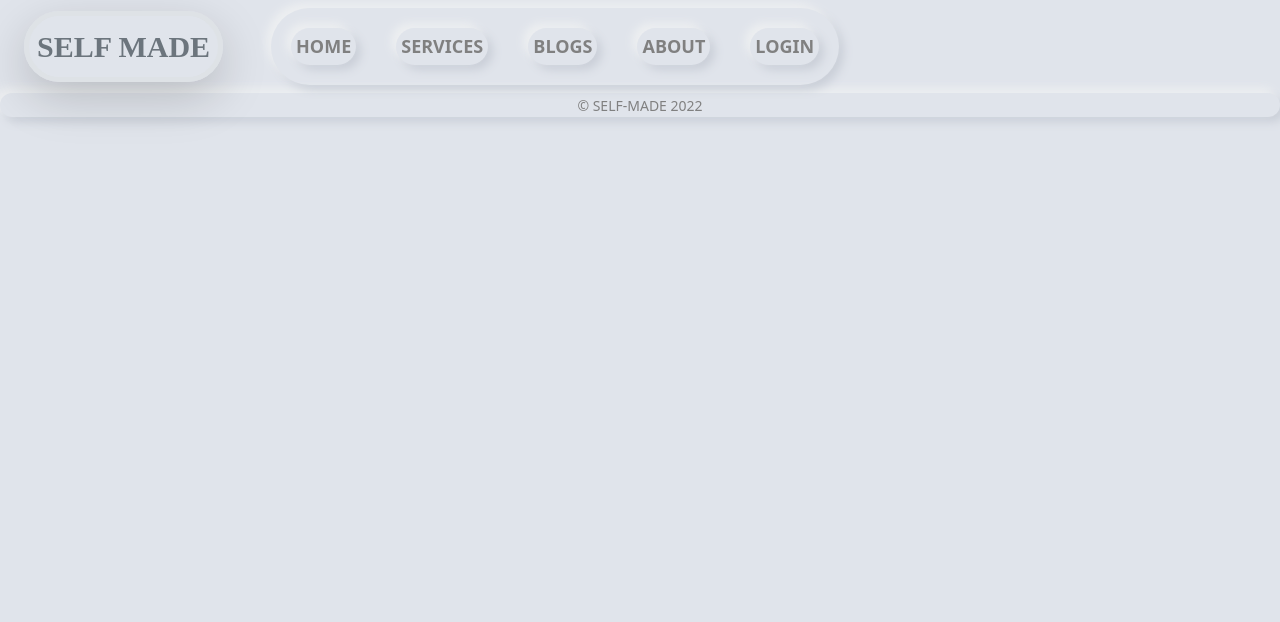
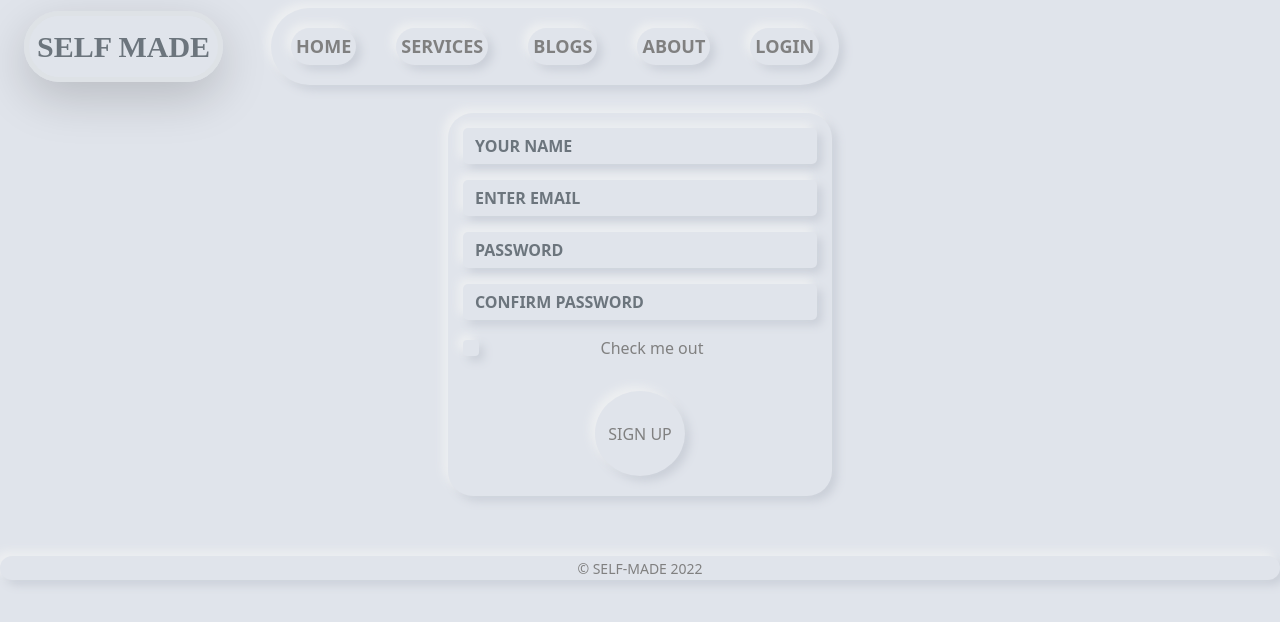
Before and after one commit to EHSANJiSHAD/self-made-catering, a React (Create React App) app: page /signup in a window 1280 px wide. Shown: the top 622 px of the page. Built offline with nearby package versions, Linux system fonts and the light colour scheme; a web font is replaced by a local one.

Commit message:
login and sign up page added

```diff
--- a/package.json
+++ b/package.json
@@ -10,6 +10,7 @@
     "react": "^18.0.0",
     "react-bootstrap": "^2.2.3",
     "react-dom": "^18.0.0",
+    "react-firebase-hooks": "^5.0.3",
     "react-router-dom": "^6.3.0",
     "react-scripts": "5.0.1",
     "web-vitals": "^2.1.4"
--- a/src/App.js
+++ b/src/App.js
@@ -4,7 +4,8 @@ import Header from './components/Shared/Header/Header';
 import Footer from './components/Shared/Footer/Footer';
 import Home from './components/Home/Home/Home';
 import Blogs from './components/Blogs/Blogs';
-import Banner from './components/Home/Banner/Banner';
+import Login from './components/Login/Login/Login';
+import Signup from './components/Login/Signup/Signup';
 
 
 
@@ -18,6 +19,8 @@ function App() {
         <Route path="/" element={<Home></Home>}></Route>
         <Route path="/home" element={<Home></Home>}></Route>
         <Route path="/blogs" element={<Blogs></Blogs>}></Route>
+        <Route path="/login" element={<Login></Login>}></Route>
+        <Route path='/signup' element={<Signup></Signup>}></Route>
 
       </Routes>
 
--- /dev/null
+++ b/src/components/Login/Login/Login.css
@@ -0,0 +1,53 @@
+.login-div{
+    margin-top: 20px;
+   width: 30%;
+   box-shadow: -5px -5px 8px #edeff1, 5px 5px 10px #cacfd8;
+   border-radius: 25px;
+   padding: 15px;
+   color: gray;
+   transition: .5s;
+
+}
+
+.form-div input{
+    background-color: transparent;
+    box-shadow: -5px -5px 8px #edeff1, 5px 5px 10px #cacfd8;
+    border: none;
+    border-radius: 5px;
+    color: gray;
+    font-weight: 600;
+}
+
+.form-div input ::placeholder{
+    color: gray;
+    font-weight: 600;
+}
+
+.form-div :hover{
+    transform: scale(1.01);
+}
+.form-div :focus{
+    background-color: #e0e4eb;
+    border: gray;
+    transform: scale(1.01);
+    color: gray;
+    font-weight: 600;
+    color: #991c0c;
+}
+
+.form-link{
+
+    text-decoration: none;
+    color: rgb(72, 199, 13);
+}
+
+.form-link:hover{
+    /* text-decoration: none; */
+    color: rgb(72, 199, 13);
+}
+
+@media only screen and (max-width:588px) {
+    .login-div{
+        width: 100%;
+    }
+}
--- /dev/null
+++ b/src/components/Login/Login/Login.js
@@ -0,0 +1,77 @@
+import './Login.css'
+import { useSignInWithEmailAndPassword } from 'react-firebase-hooks/auth';
+import React, { useState } from 'react';
+import { Link, useNavigate } from 'react-router-dom';
+import { Button, Form } from 'react-bootstrap';
+import auth from '../../../firebase.init';
+
+const Login = () => {
+    const [
+        signInWithEmailAndPassword,
+        user,
+        loading,
+        error,
+      ] = useSignInWithEmailAndPassword(auth);
+
+    const [email,setEmail] = useState('');
+    const [password,setPassword] = useState('');
+    const [error1,setError1] = useState('');
+    const navigate = useNavigate();
+
+    const handleEmailBlur = event =>{
+        setEmail(event.target.value);
+    }
+
+    const handlePasswordBlur = event =>{
+        setPassword(event.target.value);
+    }
+    const handleNewSignUp = event =>{
+        navigate('/signup');
+    }
+
+    const handleUserLogIn = event=>{
+        event.preventDefault();
+        signInWithEmailAndPassword(email,password);
+    }
+    // if (error) {
+    //     return (
+    //       <div>
+    //         <p>Error: {error.message}</p>
+    //       </div>
+    //     );
+    //   }
+
+    //   if (loading) {
+    //     return <p>Loading...</p>;
+    //   }
+
+    if(user){
+        navigate('/home');
+    }
+    return (
+        <div className='login-div container'>
+            <Form className='form-div' onSubmit={handleUserLogIn}>
+                <Form.Group className="mb-3" controlId="formBasicEmail">
+                    <Form.Control onBlur={handleEmailBlur} type="email" placeholder="ENTER EMAIL" required/>
+                </Form.Group>
+
+                <Form.Group className="mb-3" controlId="formBasicPassword">
+                    <Form.Control onBlur={handlePasswordBlur} type="password" placeholder="PASSWORD" required/>
+                </Form.Group>
+                <Form.Group className="mb-3" controlId="formBasicCheckbox">
+                    <Form.Check type="checkbox" label="Check me out" />
+                </Form.Group>
+                <p className='nav-bar-bg' style={{color:'#991c0c'}}>{error?.message}</p>
+                {
+                    loading && <p className='nav-bar-bg'>LOADING...</p>
+                }
+                <Button className='mb-5' variant="btn" type="submit">
+                    LOG IN
+                </Button>
+                <p>NEW TO SELF-MADE? <Link className='form-link' to='/signup' onClick={handleNewSignUp}>SIGN UP</Link> </p>
+            </Form>
+        </div>
+    );
+};
+
+export default Login;
--- /dev/null
+++ b/src/components/Login/Signup/Signup.js
@@ -0,0 +1,88 @@
+import React, { useState } from 'react';
+import { Form, Button } from 'react-bootstrap';
+import { useCreateUserWithEmailAndPassword,useSendEmailVerification } from 'react-firebase-hooks/auth';
+import { useNavigate } from 'react-router-dom';
+import auth from './../../../firebase.init';
+
+const Signup = () => {
+    const [
+        createUserWithEmailAndPassword,
+        user,
+        loading,
+        error,
+      ] = useCreateUserWithEmailAndPassword(auth);
+
+    const [sendEmailVerification, sending] = useSendEmailVerification(
+        auth
+      );
+
+    const [email,setEmail] = useState('');
+    const [name,setName] = useState('');
+    const [password,setPassword] = useState('');
+    const [confirmPassword,setConfirmPassword] = useState('');
+    const [error1,setError1] = useState('');
+    const navigate= useNavigate();
+
+    const handleEmailBlur = event =>{
+        setEmail(event.target.value);
+    }
+
+    const handleNameBlur = event =>{
+        setName(event.target.value);
+    }
+
+    const handlePasswordBlur = event =>{
+        setPassword(event.target.value);
+    }
+    const handleConfirmPasswordBlur = event =>{
+        setConfirmPassword(event.target.value);
+    }
+
+
+
+    const handleCreateUser = event =>{
+        event.preventDefault();
+        if(password !== confirmPassword){
+            setError1(`PASSWORD DIDN'T MATCH.RE-ENTER PASSWORD`);
+            return;
+        }
+        if(password.length<8){
+            setError1('PASSWORD MUST HAVE MINIMUM 8 CHARACTERS');
+            return ;
+        }
+        createUserWithEmailAndPassword(email,password)
+    }
+    if(user){
+        navigate('/home');
+    }
+    return (
+        <div className='login-div container'>
+            <Form className='form-div' onSubmit={handleCreateUser}>
+                <Form.Group className="mb-3" controlId="formBasicName">
+                    <Form.Control onBlur={handleNameBlur} type="text" placeholder="YOUR NAME" required/>
+                </Form.Group>
+
+                <Form.Group className="mb-3" controlId="formBasicEmail">
+                    <Form.Control onBlur={handleEmailBlur} type="email" placeholder="ENTER EMAIL"  required/>
+                </Form.Group>
+
+                <Form.Group className="mb-3" controlId="formBasicPassword">
+                    <Form.Control onBlur={handlePasswordBlur} type="password" placeholder="PASSWORD" required/>
+                </Form.Group>
+
+                <Form.Group className="mb-3" controlId="formBasicPassword">
+                    <Form.Control onBlur={handleConfirmPasswordBlur} type="password" placeholder="CONFIRM PASSWORD" required/>
+                </Form.Group>
+                <p className='nav-bar-bg' style={{color:'#991c0c'}}>{error1}</p>
+                <Form.Group className="mb-3" controlId="formBasicCheckbox">
+                    <Form.Check type="checkbox" label="Check me out" />
+                </Form.Group>
+                <Button variant="btn" type="submit">
+                    SIGN UP
+                </Button>
+            </Form>
+        </div>
+    );
+};
+
+export default Signup;
--- a/src/components/Shared/Footer/Footer.css
+++ b/src/components/Shared/Footer/Footer.css
@@ -2,4 +2,5 @@ footer{
     box-shadow: -5px -5px 8px #edeff1, 5px 5px 10px #cacfd8;
     border-radius: 20px;
     color: gray;
+    margin-top: 60px;
 }
```
Also changed, not shown: 1 other file (tests, documents, lock files or other folders).
